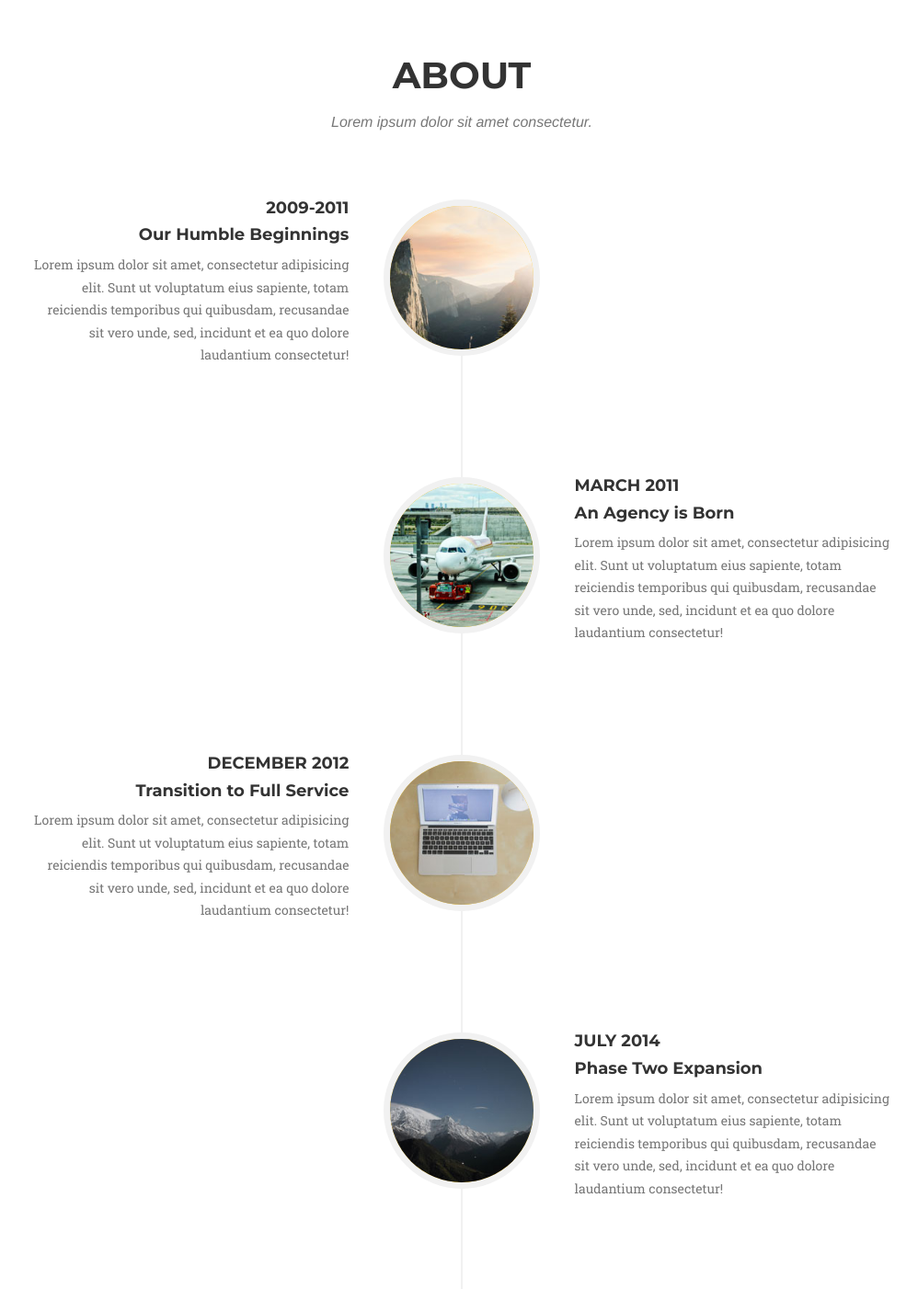
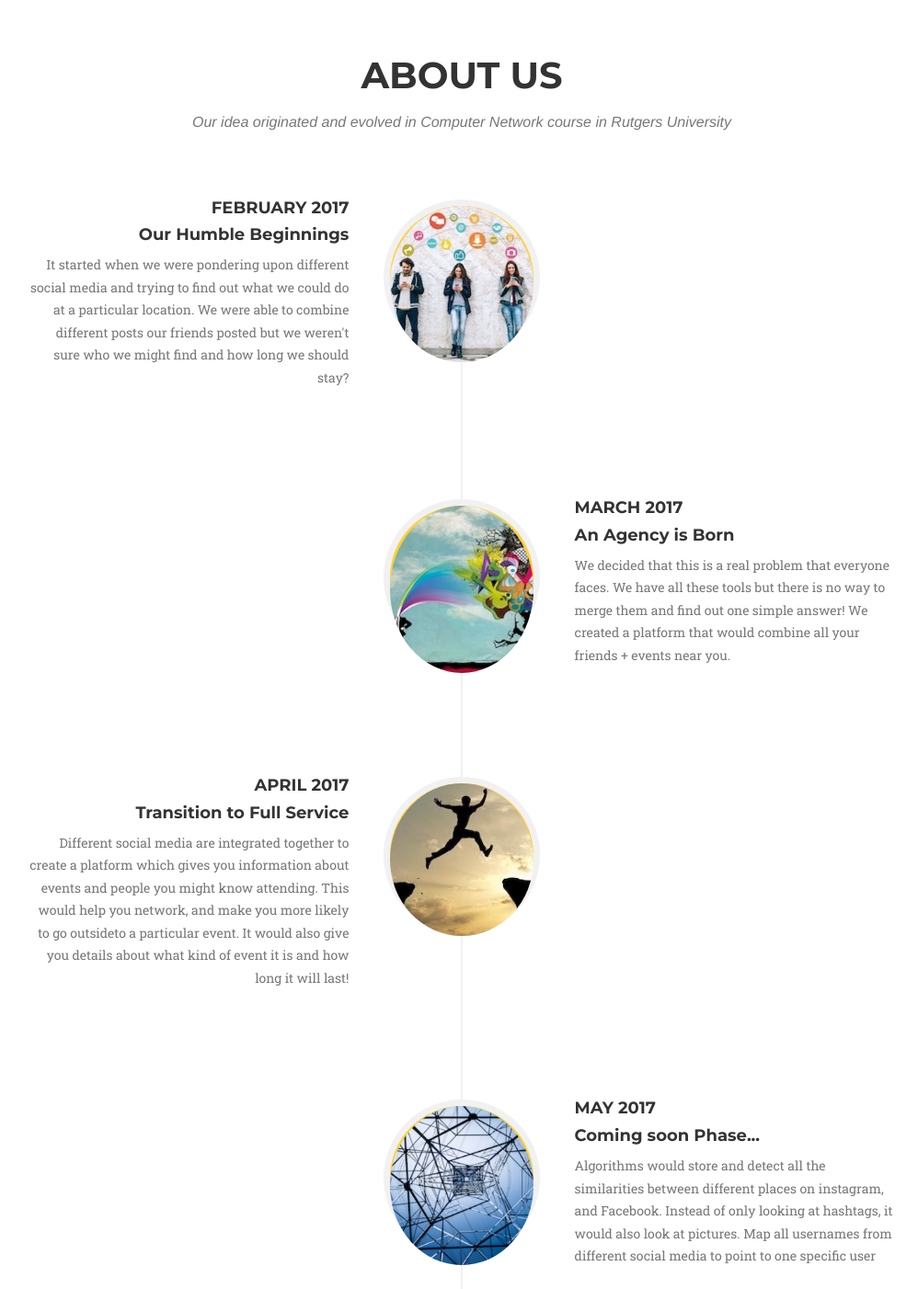
Before and after one commit to saurabh-deochake/comp-networks-project, a website: page UI/search.html in a window 1280 px wide. Shown: the part 3160-4562 px from the top of the page at 92% size, without its empty margins (138-1136 px from the left). Drawn offline with nearby package versions, Linux system fonts and the light colour scheme; a web font is replaced by a local one.

Commit message:
about section has been updated

```diff
--- a/UI/search.html
+++ b/UI/search.html
@@ -238,8 +238,8 @@
                 <div class="container">
                     <div class="row">
                         <div class="col-lg-12 text-center">
-                            <h2 class="section-heading">About</h2>
-                            <h3 class="section-subheading text-muted">Lorem ipsum dolor sit amet consectetur.</h3>
+                            <h2 class="section-heading">About Us</h2>
+                            <h3 class="section-subheading text-muted">Our idea originated and evolved in Computer Network course in Rutgers University</h3>
                         </div>
                     </div>
                     <div class="row">
@@ -247,57 +247,57 @@
                             <ul class="timeline">
                                 <li>
                                     <div class="timeline-image">
-                                        <img class="img-circle img-responsive" src="img/about/1.jpg" alt="">
+                                        <img class="img-circle img-responsive" src="img/about/SM.jpg" alt="">
                                     </div>
                                     <div class="timeline-panel">
                                         <div class="timeline-heading">
-                                            <h4>2009-2011</h4>
+                                            <h4>February 2017</h4>
                                             <h4 class="subheading">Our Humble Beginnings</h4>
                                         </div>
                                         <div class="timeline-body">
-                                            <p class="text-muted">Lorem ipsum dolor sit amet, consectetur adipisicing elit. Sunt ut voluptatum eius sapiente, totam reiciendis temporibus qui quibusdam, recusandae sit vero unde, sed, incidunt et ea quo dolore laudantium consectetur!</p>
+                                            <p class="text-muted">It started when we were pondering upon different social media and trying to find out what we could do at a particular location. We were able to combine different posts our friends posted but we weren't sure who we might find and how long we should stay?</p>
                                         </div>
                                     </div>
                                 </li>
                                 <li class="timeline-inverted">
                                     <div class="timeline-image">
-                                        <img class="img-circle img-responsive" src="img/about/2.jpg" alt="">
+                                        <img class="img-circle img-responsive" src="img/about/AB.jpg" alt="">
                                     </div>
                                     <div class="timeline-panel">
                                         <div class="timeline-heading">
-                                            <h4>March 2011</h4>
+                                            <h4>March 2017</h4>
                                             <h4 class="subheading">An Agency is Born</h4>
                                         </div>
                                         <div class="timeline-body">
-                                            <p class="text-muted">Lorem ipsum dolor sit amet, consectetur adipisicing elit. Sunt ut voluptatum eius sapiente, totam reiciendis temporibus qui quibusdam, recusandae sit vero unde, sed, incidunt et ea quo dolore laudantium consectetur!</p>
+                                            <p class="text-muted">We decided that this is a real problem that everyone faces. We have all these tools but there is no way to merge them and find out one simple answer! We created a platform that would combine all your friends + events near you.</p>
                                         </div>
                                     </div>
                                 </li>
                                 <li>
                                     <div class="timeline-image">
-                                        <img class="img-circle img-responsive" src="img/about/3.jpg" alt="">
+                                        <img class="img-circle img-responsive" src="img/about/TP.jpeg" alt="">
                                     </div>
                                     <div class="timeline-panel">
                                         <div class="timeline-heading">
-                                            <h4>December 2012</h4>
+                                            <h4>April 2017</h4>
                                             <h4 class="subheading">Transition to Full Service</h4>
                                         </div>
                                         <div class="timeline-body">
-                                            <p class="text-muted">Lorem ipsum dolor sit amet, consectetur adipisicing elit. Sunt ut voluptatum eius sapiente, totam reiciendis temporibus qui quibusdam, recusandae sit vero unde, sed, incidunt et ea quo dolore laudantium consectetur!</p>
+                                            <p class="text-muted">Different social media are integrated together to create a platform which gives you information about events and people you might know attending. This would help you network, and make you more likely to go outsideto a particular event. It would also give you details about what kind of event it is and how long it will last! </p>
                                         </div>
                                     </div>
                                 </li>
                                 <li class="timeline-inverted">
                                     <div class="timeline-image">
-                                        <img class="img-circle img-responsive" src="img/about/4.jpg" alt="">
+                                        <img class="img-circle img-responsive" src="img/about/FG.jpg" alt="">
                                     </div>
                                     <div class="timeline-panel">
                                         <div class="timeline-heading">
-                                            <h4>July 2014</h4>
-                                            <h4 class="subheading">Phase Two Expansion</h4>
+                                            <h4>May 2017</h4>
+                                            <h4 class="subheading">Coming soon Phase...</h4>
                                         </div>
                                         <div class="timeline-body">
-                                            <p class="text-muted">Lorem ipsum dolor sit amet, consectetur adipisicing elit. Sunt ut voluptatum eius sapiente, totam reiciendis temporibus qui quibusdam, recusandae sit vero unde, sed, incidunt et ea quo dolore laudantium consectetur!</p>
+                                            <p class="text-muted">Algorithms would store and detect all the similarities between different places on instagram, and Facebook. Instead of only looking at hashtags, it would also look at pictures. Map all usernames from different social media to point to one specific user</p>
                                         </div>
                                     </div>
                                 </li>
@@ -305,7 +305,7 @@
                                     <div class="timeline-image">
                                         <h4>Be Part
                                             <br>Of Our
-                                            <br>Story!</h4>
+                                            <br>Story! </h4>
                                         </div>
                                     </li>
                                 </ul>
@@ -365,35 +365,6 @@
                     </div>
                 </div>
             </section>
-
-            <!-- Clients Aside -->
-            <aside class="clients">
-                <div class="container">
-                    <div class="row">
-                        <div class="col-md-3 col-sm-6">
-                            <a href="#">
-                                <img src="img/logos/envato.jpg" class="img-responsive img-centered" alt="">
-                            </a>
-                        </div>
-                        <div class="col-md-3 col-sm-6">
-                            <a href="#">
-                                <img src="img/logos/designmodo.jpg" class="img-responsive img-centered" alt="">
-                            </a>
-                        </div>
-                        <div class="col-md-3 col-sm-6">
-                            <a href="#">
-                                <img src="img/logos/themeforest.jpg" class="img-responsive img-centered" alt="">
-                            </a>
-                        </div>
-                        <div class="col-md-3 col-sm-6">
-                            <a href="#">
-                                <img src="img/logos/creative-market.jpg" class="img-responsive img-centered" alt="">
-                            </a>
-                        </div>
-                    </div>
-                </div>
-            </aside>
-
             <!-- Contact Section -->
             <section id="contact">
                 <div class="container">
```
Also changed, not shown: UI/img/about/AB.jpg (added), UI/img/about/FG.jpg (added), UI/img/about/SM.jpg (added), UI/img/about/TP.jpeg (added).
